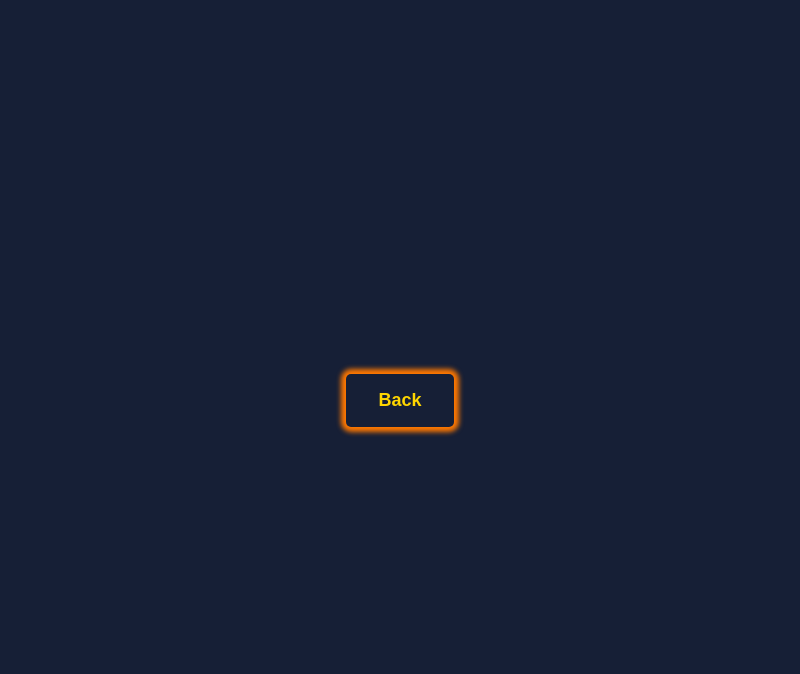
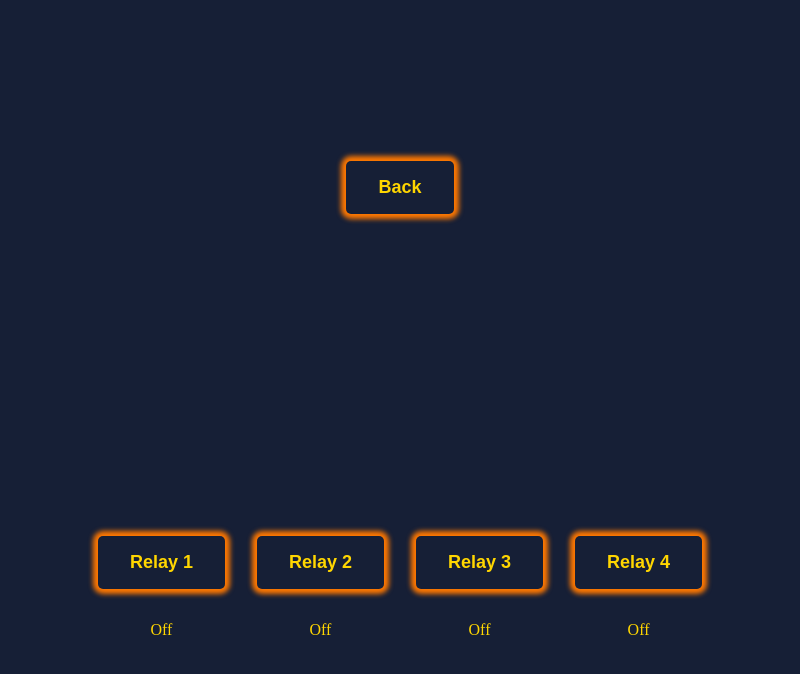
Before and after one commit to Aimee-MacDonald/QRController, an Electron app: page views/testRelays.html in a window 800 px wide. Drawn offline with Linux system fonts and the light colour scheme.

Commit message:
Relay Test Visuals

```diff
--- a/main.js
+++ b/main.js
@@ -92,6 +92,8 @@ ipc.on("testDatabase", (event, args) => {
 ipc.on("testRelays", (event, args) => {
   if(args === "back"){
     setWindow("testing");
+  } else {
+    console.log(args);
   }
 });
 
--- a/views/scripts/testRelays.js
+++ b/views/scripts/testRelays.js
@@ -1,6 +1,25 @@
 const electron = require("electron");
 const ipc = electron.ipcRenderer;
+
+let states = [false, false, false, false];
 
 function back(){
   ipc.send("testRelays", "back");
 }
+
+function toggle(index){
+  states[index] = !states[index];
+
+  let package = {
+    "index": index,
+    "state": states[index]
+  };
+
+  if(states[index]){
+    document.getElementById("label" + index).innerText = "On";
+  } else {
+    document.getElementById("label" + index).innerText = "Off";
+  }
+
+  ipc.send("testRelays", package);
+}
--- a/views/styles/master.sass
+++ b/views/styles/master.sass
@@ -38,3 +38,10 @@ button
   width: 0
   height: 0
   border: 0
+
+#relay-test-buttons
+  display: flex
+  justify-content: center
+  div
+    p
+      text-align: center
--- a/views/testRelays.html
+++ b/views/testRelays.html
@@ -7,6 +7,27 @@
   </head>
   <body>
     <button type="button" onclick="back()">Back</button>
+    <div id="relay-test-buttons">
+      <div>
+        <button type="button" onclick="toggle(1)">Relay 1</button>
+        <p id="label1">Off</p>
+      </div>
+
+      <div>
+        <button type="button" onclick="toggle(2)">Relay 2</button>
+        <p id="label2">Off</p>
+      </div>
+
+      <div>
+        <button type="button" onclick="toggle(3)">Relay 3</button>
+        <p id="label3">Off</p>
+      </div>
+
+      <div>
+        <button type="button" onclick="toggle(4)">Relay 4</button>
+        <p id="label4">Off</p>
+      </div>
+    </div>
     <script src="scripts/testRelays.js" charset="utf-8"></script>
   </body>
 </html>
```
Also changed, not shown: views/styles/master.css.
